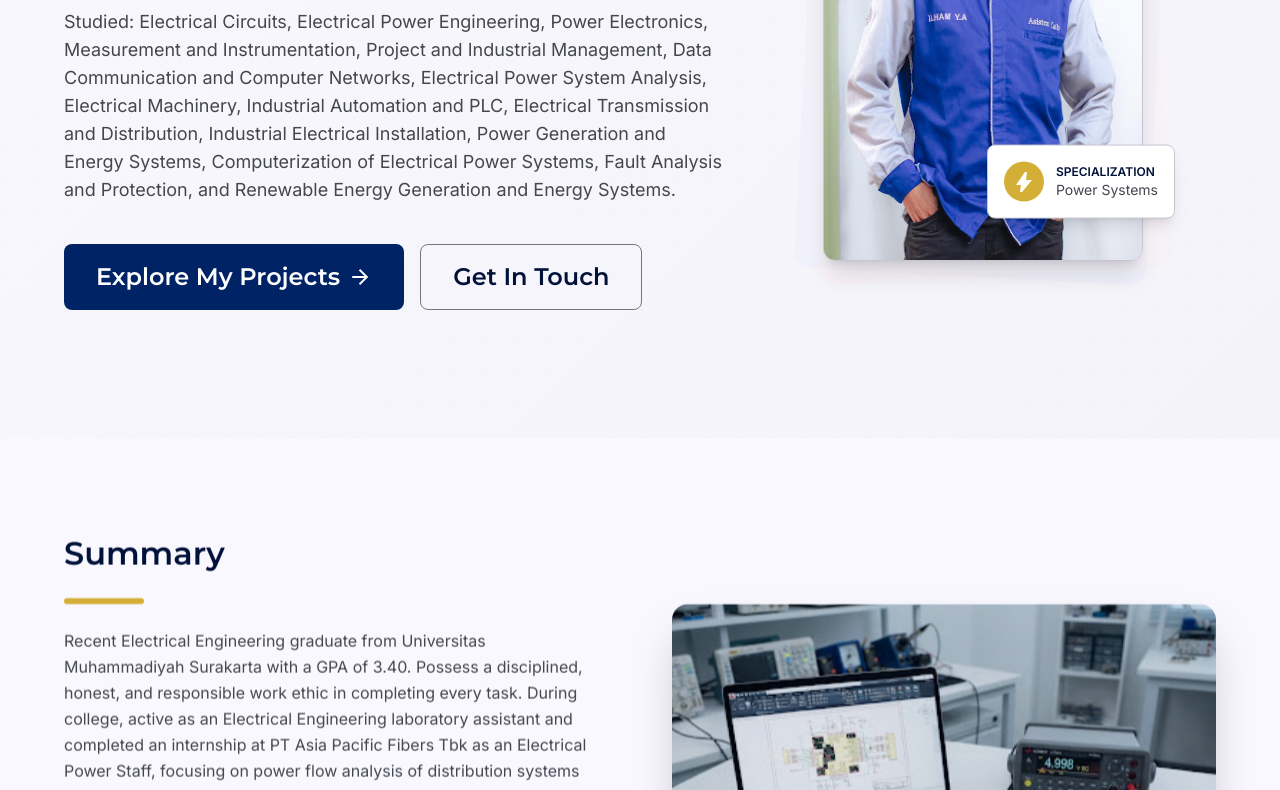
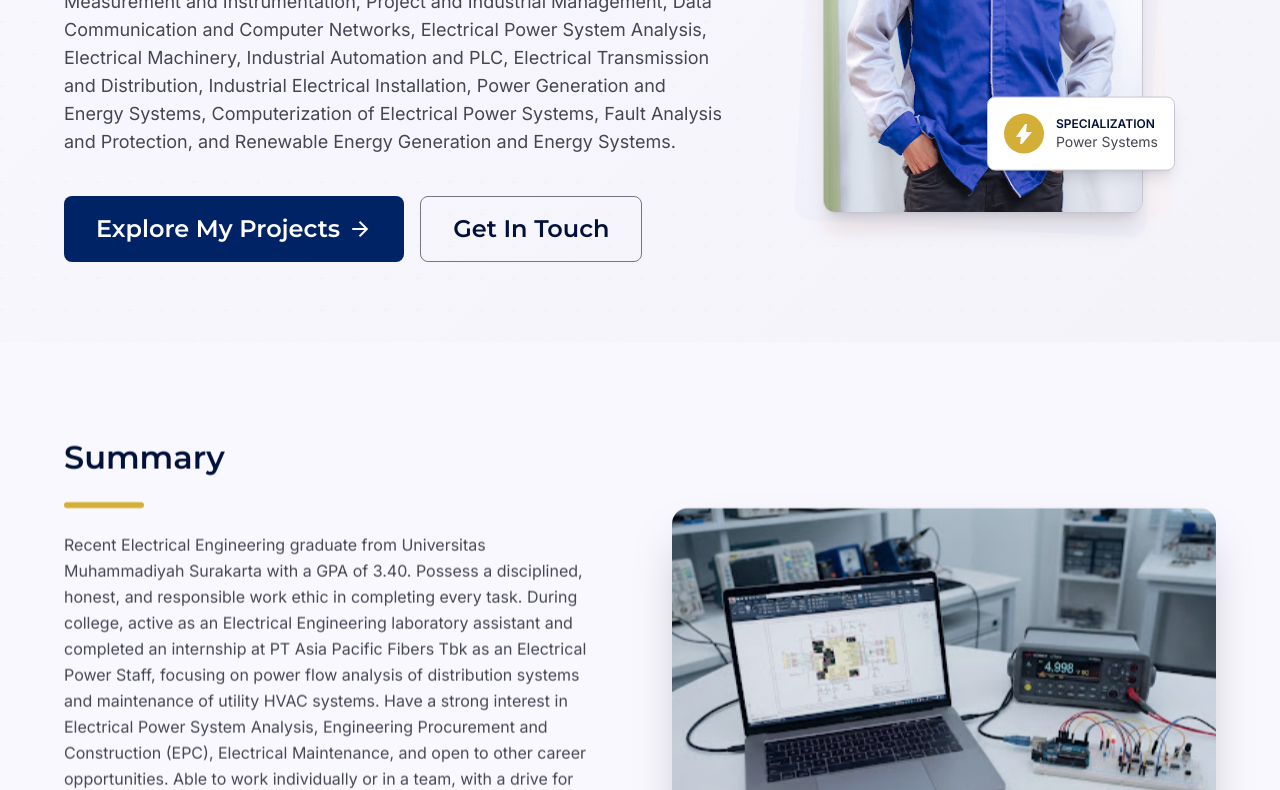
Before and after one commit to Bagogox/myportoardhana-github, a website: page index.html in a window 1280 px wide. Shown: the part 477-1267 px from the top of the page. Drawn offline with nearby package versions, Linux system fonts and the light colour scheme.

Commit message:
Adjust padding in hero section
Updated hero section padding for improved layout.

```diff
--- a/index.html
+++ b/index.html
@@ -165,7 +165,7 @@
     </nav>
     <main>
         <!-- Hero Section -->
-        <section class="relative overflow-hidden hero-gradient py-20 md:py-32" id="home">
+        <section class="relative overflow-hidden hero-gradient py-10 md:py-20" id="home">
             <div class="absolute inset-0 circuit-bg opacity-40"></div>
             <div class="max-w-container-max mx-auto px-margin-mobile md:px-margin-desktop grid grid-cols-1 lg:grid-cols-12 gap-gutter relative z-10">
                 <div class="lg:col-span-7 flex flex-col justify-center">
```
